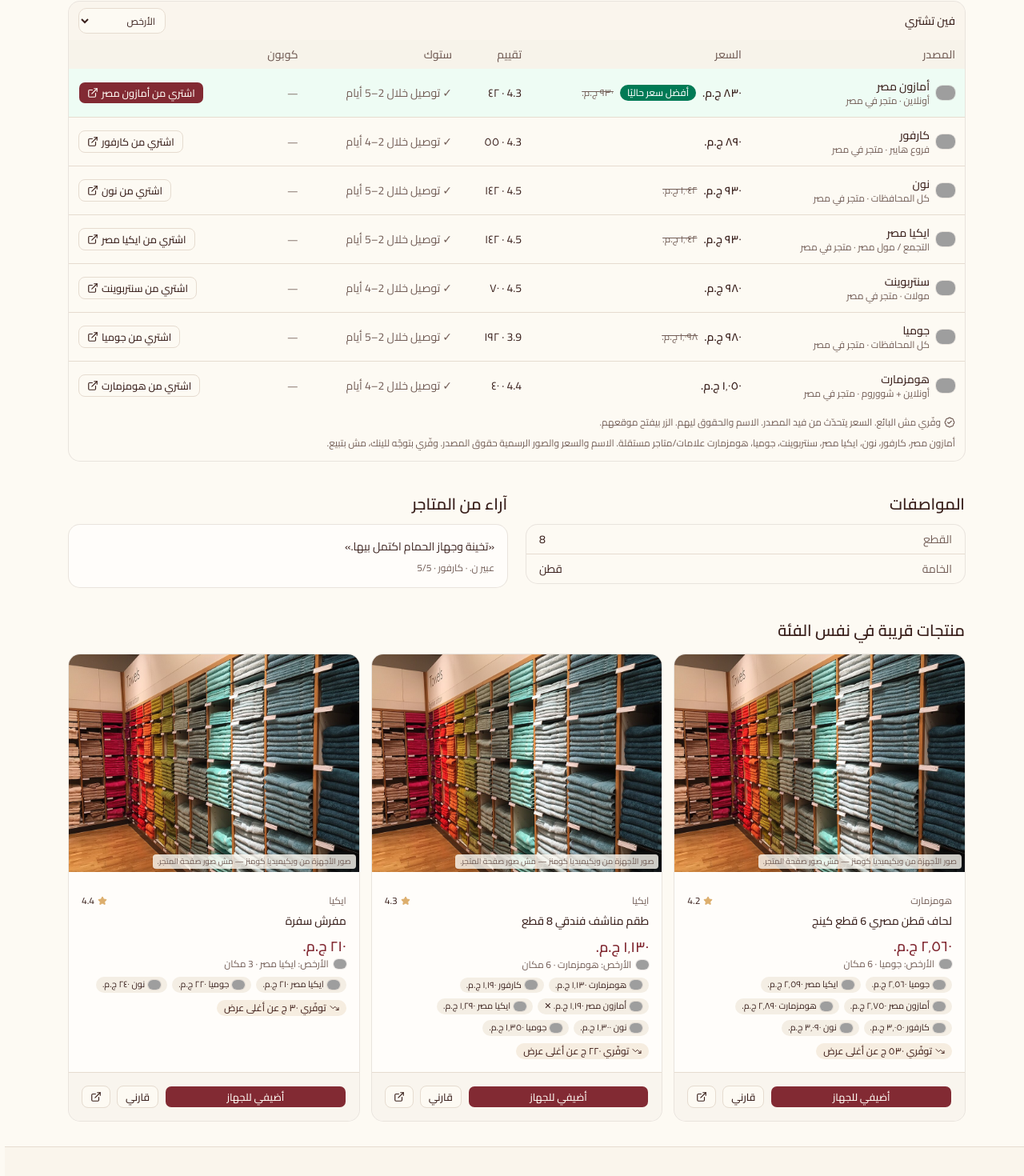
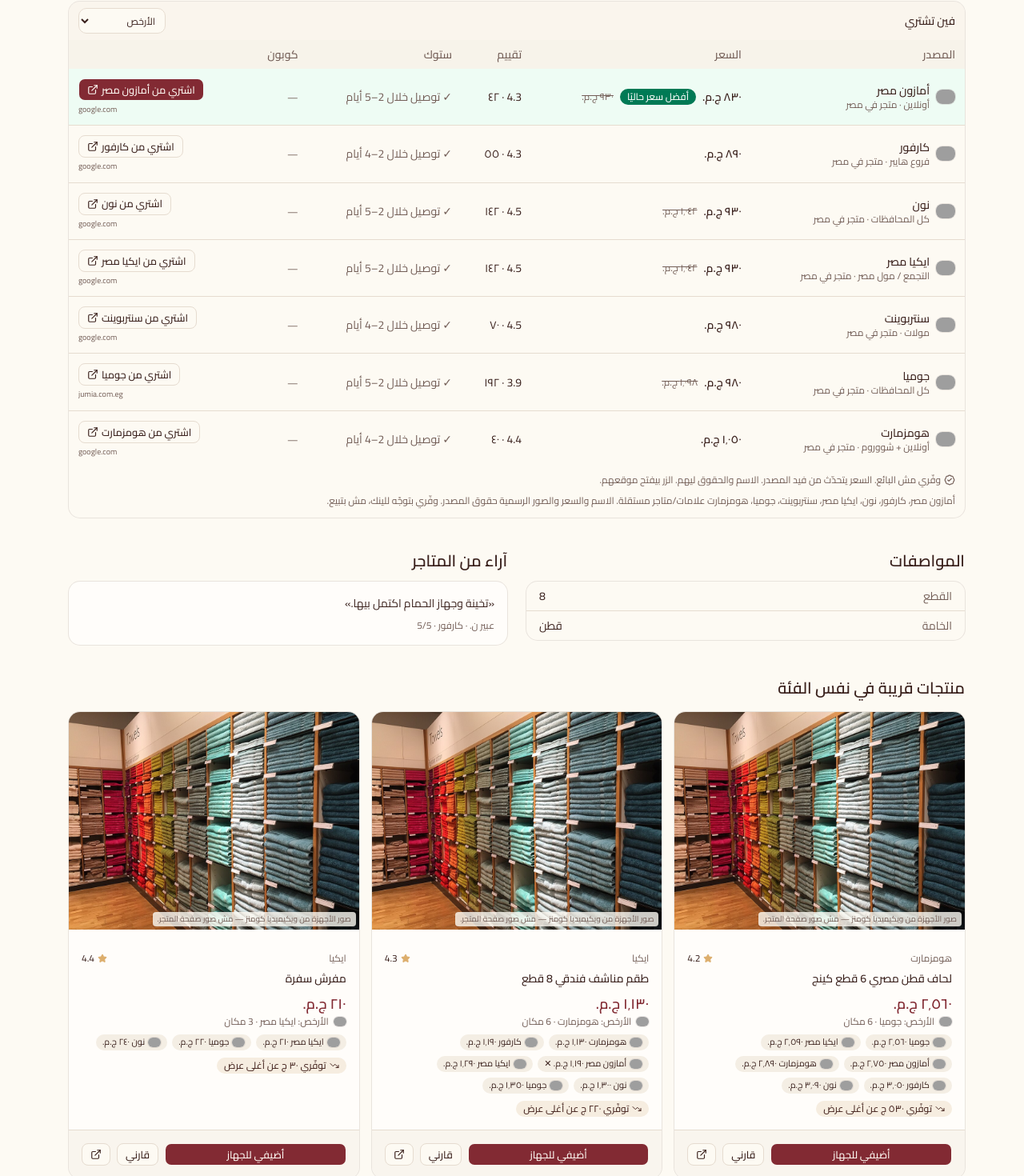
Before and after one commit to arsayedd/wafferi, a Next.js app: page /product/bath-towels-8 in a window 1280 px wide. Shown: the part 860-2330 px from the top of the page at 80% size. Built offline with nearby package versions, Linux system fonts and the light colour scheme; grey boxes are pictures that could not be loaded.

Commit message:
Expose real shop-out as links, never tradeline.com.eg /p/ pages.
Buy buttons are <a href> to Jumia, tradelinestores.com search, or Google — so the address bar cannot show the fake NXDOMAIN affiliate URL.

Co-authored-by: carloughkimmet01 <carloughkimmet01@outlook.com>

```diff
--- a/components/price-table.tsx
+++ b/components/price-table.tsx
@@ -1,7 +1,7 @@
 "use client";
 
 import { useState } from "react";
-import { ExternalLink, BadgeCheck, Ticket } from "lucide-react";
+import { BadgeCheck, Ticket } from "lucide-react";
 import { toast } from "sonner";
 import { Badge } from "@/components/ui/badge";
 import { Button } from "@/components/ui/button";
@@ -9,8 +9,7 @@ import { SourceCopyright } from "@/components/source-copyright";
 import { getStore } from "@/lib/catalog";
 import { formatPrice } from "@/lib/format";
 import { StoreLogo } from "@/components/store-logo";
-import { listingHref } from "@/lib/store-link";
-import { isDeadShopUrl } from "@/lib/dead-hosts";
+import { ShopOutButton } from "@/components/shop-out-button";
 import type { Listing } from "@/lib/types";
 import type { LiveListing } from "@/lib/live-quotes";
 import { usePartners } from "@/hooks/use-partners";
@@ -26,7 +25,7 @@ export function PriceTable({
   listings: Listing[];
   productName: string;
 }) {
-  const { outbound, ruleFor } = usePartners();
+  const { ruleFor } = usePartners();
   const [sort, setSort] = useState<"price" | "rating" | "reviews" | "discount">("price");
   const egypt = [...listings].filter((l) => {
     const st = getStore(l.storeId);
@@ -76,7 +75,6 @@ export function PriceTable({
             const cheapest = l.price === min;
             const rule = ruleFor(l.storeId);
             const coupon = l.coupon || rule?.coupon || "";
-            const href = listingHref(l.storeId, productName, l.url);
             return (
               <tr key={`${l.storeId}-${l.sku}-${i}`} className={cheapest ? "bg-emerald-50/80" : "border-t"}>
                 <td className="px-3 py-3">
@@ -132,29 +130,13 @@ export function PriceTable({
                   )}
                 </td>
                 <td className="px-3 py-3 text-end">
-                  <Button
-                    size="sm"
-                    variant={cheapest ? "default" : "outline"}
-                    disabled={!l.inStock}
-                    onClick={() => {
-                      let dest = outbound(href, l.storeId, l.coupon, productName);
-                      if (isDeadShopUrl(dest)) dest = listingHref(l.storeId, productName);
-                      toast.message(`هتحوّلي على ${store?.name ?? "المصدر"}`, {
-                        description:
-                          l.storeId === "carrefour"
-                            ? "موقع كارفور أونلاين فيه عطل DNS وصفحات /p/ عندنا وهمية. بنفتح بحث جوجل باسم المنتج + كارفور مصر."
-                            : l.storeId === "tradeline"
-                              ? "tradeline.com.eg مش موجود في الـ DNS. بنفتح بحث المنتج على tradelinestores.com."
-                            : coupon
-                              ? `الكوبون ${coupon} هيتركب على الرابط. بنفتح بحث المنتج مش صفحة وهمية.`
-                              : "بنفتح بحث الاسم على مصدر موثوق — مش صفحة منتج ملفّقة.",
-                      });
-                      window.open(dest, "_blank", "noopener");
-                    }}
-                  >
-                    اشتري من {store?.name ?? "المصدر"}
-                    <ExternalLink />
-                  </Button>
+                  <ShopOutButton
+                    storeId={l.storeId}
+                    productName={productName}
+                    coupon={l.coupon}
+                    inStock={l.inStock}
+                    cheapest={cheapest}
+                  />
                 </td>
               </tr>
             );
--- a/components/product-card.tsx
+++ b/components/product-card.tsx
@@ -1,7 +1,7 @@
 "use client";
 
 import Link from "next/link";
-import { Star, TrendingDown, ExternalLink } from "lucide-react";
+import { Star, TrendingDown } from "lucide-react";
 import { toast } from "sonner";
 import { Badge } from "@/components/ui/badge";
 import { Button } from "@/components/ui/button";
@@ -9,14 +9,13 @@ import { Card, CardContent, CardFooter } from "@/components/ui/card";
 import { ProductPhoto } from "@/components/product-photo";
 import { StoreLogo } from "@/components/store-logo";
 import { SellerStrip } from "@/components/seller-strip";
+import { ShopOutButton } from "@/components/shop-out-button";
 import { getStore } from "@/lib/catalog";
 import { formatNumber, formatPrice } from "@/lib/format";
 import { productStats } from "@/lib/stats";
 import type { Product } from "@/lib/types";
 import { useWaffari } from "@/hooks/use-waffari";
 import { useLive } from "@/hooks/use-live";
-import { usePartners } from "@/hooks/use-partners";
-import { listingHref } from "@/lib/store-link";
 
 export function ProductCard({ product: raw }: { product: Product }) {
   const { liveProduct } = useLive();
@@ -24,7 +23,6 @@ export function ProductCard({ product: raw }: { product: Product }) {
   const { cheap, save, rating, stores } = productStats(product);
   const store = getStore(cheap.storeId);
   const { addItem, items, toggleCompare, compare } = useWaffari();
-  const { outbound } = usePartners();
   const inList = items.some((i) => i.productId === product.id);
   const inCompare = compare.includes(product.id);
 
@@ -82,28 +80,12 @@ export function ProductCard({ product: raw }: { product: Product }) {
         >
           قارني
         </Button>
-        <Button
-          size="sm"
-          variant="outline"
-          title={`افتحي ${store?.name}`}
-          onClick={() => {
-            let href = outbound(
-              listingHref(cheap.storeId, product.name),
-              cheap.storeId,
-              cheap.coupon,
-              product.name,
-            );
-            if (href.includes("tradeline.com.eg") || href.includes("carrefouregypt.com")) {
-              href = listingHref(cheap.storeId, product.name);
-            }
-            toast.message(`المصدر: ${store?.name}`, {
-              description: "بحث الاسم على موقعهم — مش صفحة منتج ملفّقة.",
-            });
-            window.open(href, "_blank", "noopener");
-          }}
-        >
-          <ExternalLink />
-        </Button>
+        <ShopOutButton
+          storeId={cheap.storeId}
+          productName={product.name}
+          coupon={cheap.coupon}
+          compact
+        />
       </CardFooter>
     </Card>
   );
--- /dev/null
+++ b/components/shop-out-button.tsx
@@ -0,0 +1,92 @@
+"use client";
+
+import { ExternalLink } from "lucide-react";
+import { toast } from "sonner";
+import { Button } from "@/components/ui/button";
+import { isDeadShopUrl } from "@/lib/dead-hosts";
+import { listingHref } from "@/lib/store-link";
+import { usePartners } from "@/hooks/use-partners";
+import { getStore } from "@/lib/catalog";
+
+export function shopHref(
+  storeId: string,
+  productName: string,
+  coupon?: string,
+  outbound?: (url: string, storeId: string, coupon?: string, name?: string) => string,
+) {
+  const built = outbound
+    ? outbound(listingHref(storeId, productName), storeId, coupon, productName)
+    : listingHref(storeId, productName);
+  if (isDeadShopUrl(built) || /tradeline\.com\.eg|carrefouregypt|\/p\/[a-z0-9_-]+/i.test(built)) {
+    return listingHref(storeId, productName);
+  }
+  return built;
+}
+
+function hostOf(href: string) {
+  try {
+    return new URL(href).hostname.replace(/^www\./, "");
+  } catch {
+    return "رابط آمن";
+  }
+}
+
+export function ShopOutButton({
+  storeId,
+  productName,
+  coupon,
+  inStock = true,
+  cheapest = false,
+  label,
+  compact = false,
+}: {
+  storeId: string;
+  productName: string;
+  coupon?: string;
+  inStock?: boolean;
+  cheapest?: boolean;
+  label?: string;
+  compact?: boolean;
+}) {
+  const { outbound } = usePartners();
+  const store = getStore(storeId);
+  const href = shopHref(storeId, productName, coupon, outbound);
+  const name = store?.name ?? "المصدر";
+
+  if (!inStock) {
+    return (
+      <Button size="sm" variant="outline" disabled>
+        غير متوفر
+      </Button>
+    );
+  }
+
+  return (
+    <div className={`flex flex-col ${compact ? "items-center" : "items-end"} gap-1`}>
+      <Button
+        size="sm"
+        variant={cheapest ? "default" : "outline"}
+        nativeButton={false}
+        render={<a href={href} target="_blank" rel="noopener noreferrer" title={href} />}
+        onClick={() =>
+          toast.message(`هتحوّلي على ${name}`, {
+            description:
+              storeId === "tradeline"
+                ? "tradeline.com.eg مش شغال. الرابط بحث على tradelinestores.com."
+                : storeId === "carrefour"
+                  ? "كارفور أونلاين فيه عطل DNS. الرابط بحث جوجل باسم المنتج."
+                  : "بحث الاسم — مش صفحة /p/ وهمية.",
+          })
+        }
+      >
+        {compact ? <ExternalLink /> : label ?? `اشتري من ${name}`}
+        {compact ? null : <ExternalLink />}
+      </Button>
+      {compact ? null : (
+        <span className="max-w-[220px] truncate font-mono text-[10px] text-muted-foreground" title={href}>
+          {hostOf(href)}
+        </span>
+      )}
+    </div>
+  );
+}
```
